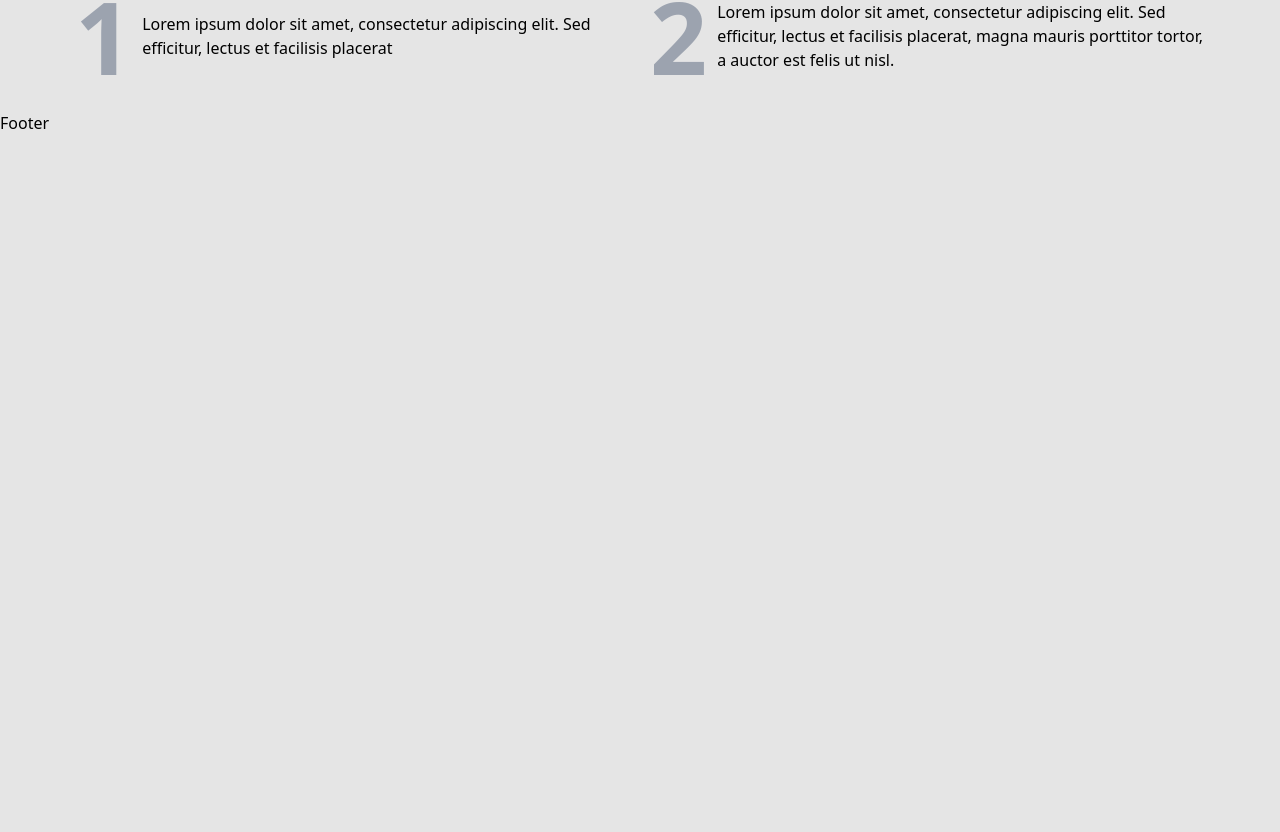
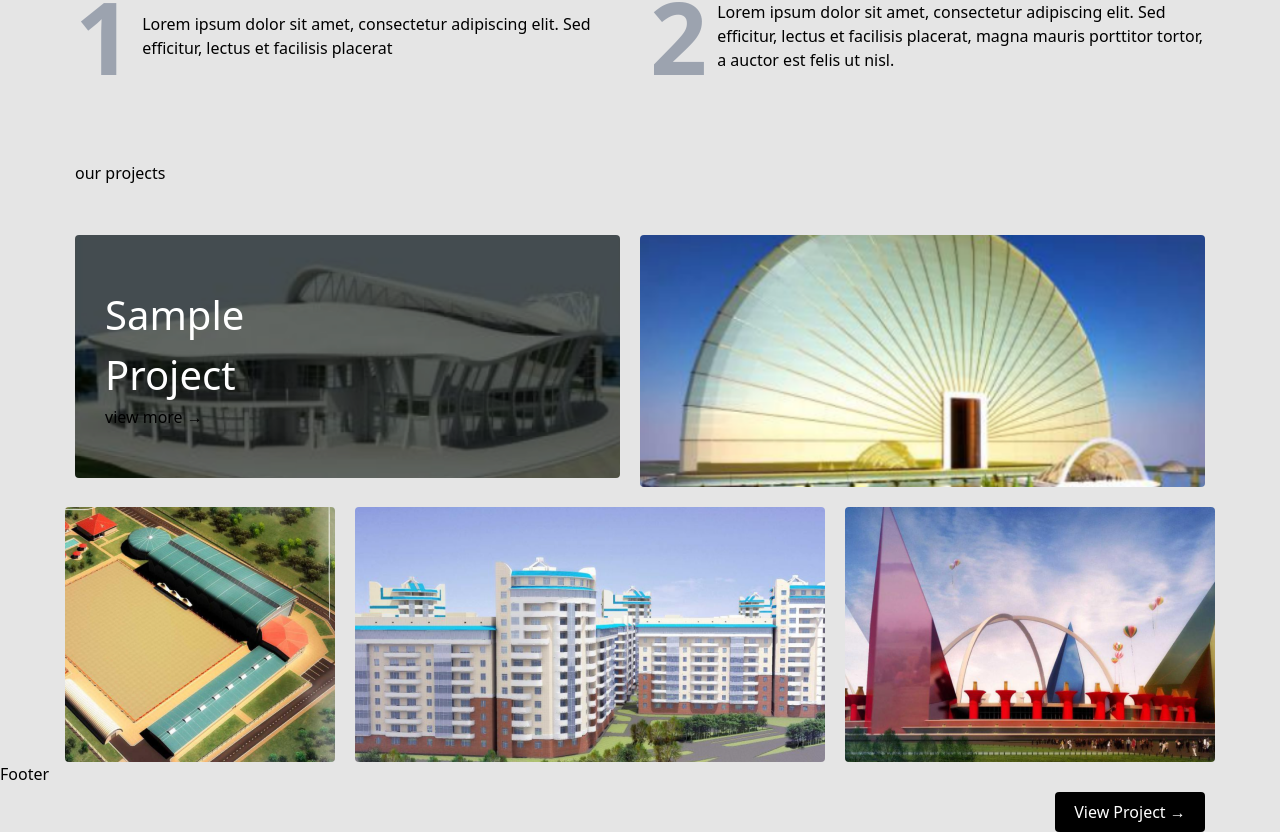
Before and after one commit to umar-io/landingpage_kc4, a React (Vite) app: page / in a window 1280 px wide. Shown: the part 1667-2499 px from the top of the page. Before the commit the page ends 1802 px from the top, so only its background shows below. Built offline with nearby package versions, Linux system fonts and the light colour scheme.

Commit message:
short break upload

```diff
--- a/src/components/Button.jsx
+++ b/src/components/Button.jsx
@@ -15,6 +15,7 @@ const Button = ({
     secondary: "bg-gray-200 hover:invert focus:ring-gray-500 text-gray-800",
     danger: "bg-red-500 hover:bg-red-600 focus:ring-red-500 text-white",
     white: "bg-[#fff] border-none rounded hover:bg-[#f1f1f1] text-white",
+    dark: "bg-[#000] border-none !text-[#fff] rounded hover:bg-[#fff] font-[#000] ",
   };
 
   const sizes = {
--- a/src/components/NavBar.jsx
+++ b/src/components/NavBar.jsx
@@ -107,7 +107,7 @@ const NavBar = () => {
 
       {/* Mobile menu, show/hide based on menu state. */}
       <div
-        className={`${isMenuOpen ? "block" : "hidden"} sm:hidden bg-[#eee] w-[60%] h-full flex absolute inset-y-[70px] right-0 z-10 transition transform ease-in-out delay-150 rounded-tl-[5px] pt-[20px] gap-[50px]`}
+        className={`${isMenuOpen ? "block" : "hidden"} sm:hidden  bg-[#eee] w-[60%] h-screen flex absolute inset-y-[70px] right-0 z-10 transition transform ease-in-out delay-150 rounded-tl-[5px] pt-[20px] gap-[50px]`}
         id="mobile-menu"
       >
         <div className="px-2 pt-2 pb-3 space-y-1 flex justify-end">
--- a/src/pages/Home.jsx
+++ b/src/pages/Home.jsx
@@ -4,6 +4,11 @@ import homeBanner1 from "../assets/Rectangle 6.png";
 import grid1 from "../assets/Rectangle 8.png";
 import grid2 from "../assets/Rectangle 9.png";
 import grid3 from "../assets/Rectangle 10.png";
+import project2 from "../assets/image 15.png";
+import project3 from "../assets/image 16.png";
+import project4 from "../assets/image 17.png";
+import project5 from "../assets/image 18.png";
+import project1 from "../assets/Rectangle 12.png";
 import rightArrow from "../assets/Right Arrow.png";
 import Button from "../components/Button";
 import leftArrow from "../assets/Left Arrow.png";
@@ -111,14 +116,18 @@ const Home = () => {
         </h1>
         <article className="flex flex-row gap-[20px] justify-center items-center">
           <div className="w-1/2 flex flex-row justify-center items-center gap-[10px]">
-            <h1 className="text-[50px] lg:text-[100px] text-[#9ca3af] font-bold">1</h1>
+            <h1 className="text-[50px] lg:text-[100px] text-[#9ca3af] font-bold">
+              1
+            </h1>
             <p>
               Lorem ipsum dolor sit amet, consectetur adipiscing elit. Sed
               efficitur, lectus et facilisis placerat
             </p>
           </div>
           <div className="w-1/2 flex flex-row justify-center items-center gap-[10px]">
-            <h2 className="text-[50px] lg:text-[100px] text-[#9ca3af] font-bold">2</h2>
+            <h2 className="text-[50px] lg:text-[100px] text-[#9ca3af] font-bold">
+              2
+            </h2>
             <p className="text-ellipsis">
               Lorem ipsum dolor sit amet, consectetur adipiscing elit. Sed
               efficitur, lectus et facilisis placerat, magna mauris porttitor
@@ -127,6 +136,34 @@ const Home = () => {
           </div>
         </article>
       </section>
+      <section className="w-full flex flex-col mt-[50px] gap-[20px] relative">
+        <h3>our projects</h3>
+        <div className="flex lg:flex-row flex-col mt-[30px] w-full gap-[20px] justify-center">
+          <div className=" w-full lg:w-[50%] relative">
+            <img
+              src={project1}
+              alt=""
+              width="100%"
+              className="rounded brightness-50"
+            />
+            <article className="absolute py-2.5 top-[40px] left-[30px] w-1/3">
+              <h3 className=" lg:text-[40px] text-[#fff] z-10">
+                Sample Project
+              </h3>
+              <p>view more →</p>
+            </article>
+          </div>
+          <img src={project2} alt="" className="rounded lg:w-[50%] w-full" />
+        </div>
+        <div className="flex lg:flex-row flex-col w-full gap-[20px] justify-center">
+          <img src={project3} alt="" className="rounded" />
+          <img src={project4} alt="" className="rounded" />
+          <img src={project5} alt="" className="rounded" />
+        </div>
+        <Button variant="dark" size="medium" className="w-full lg:w-[150px] font-thin font-white hover:font-[#000] mt-[20px] lg:absolute bottom-[-70px] right-0">
+            View Project →
+        </Button>
+      </section>
     </main>
   );
 };
```
Also changed, not shown: src/assets/Rectangle 12.png (added).
